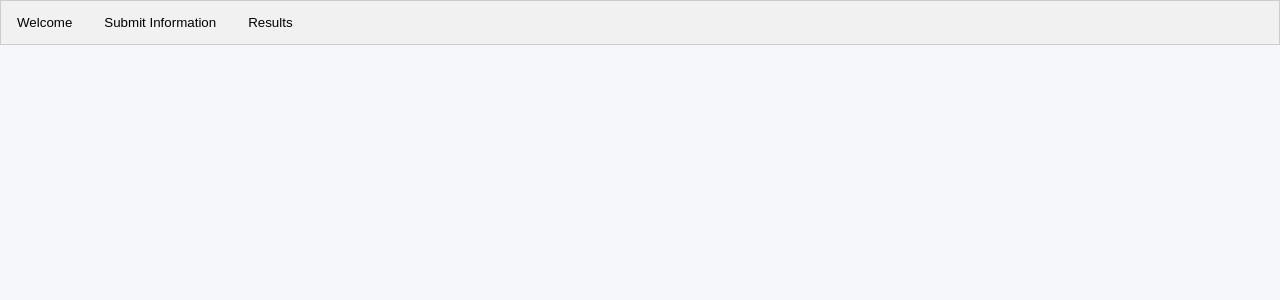
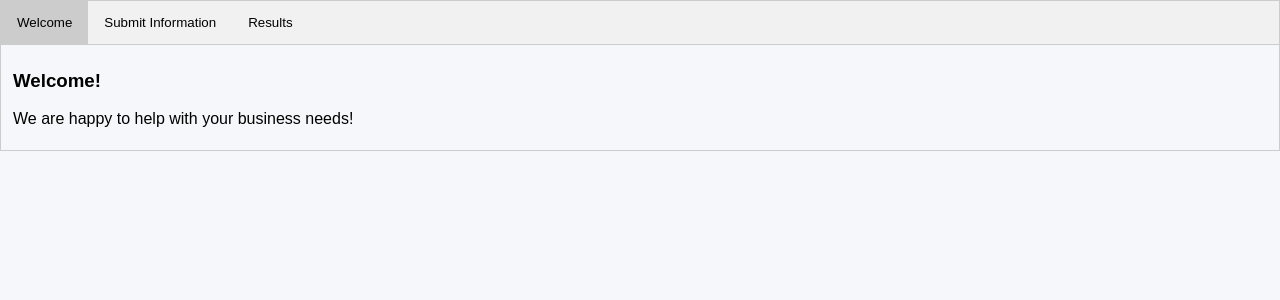
Before and after one commit to kshi4234/Pricing-Simulation, a Flask app: page / in a window 1280 px wide. Shown: the part 84-384 px from the top of the page. Run offline with Flask 3, Linux system fonts and the light colour scheme.

Commit message:
Open Welcome tab by default

```diff
--- a/static/styles.css
+++ b/static/styles.css
@@ -51,6 +51,10 @@ body {
   padding: 6px 12px;
   border: 1px solid #ccc;
   border-top: none;
+}
+
+.tabcontent.active {
+  display:block;
 }
 
 .tabcontent {
--- a/templates/home.html
+++ b/templates/home.html
@@ -10,12 +10,12 @@
         </header>
 
         <div class="tab">
-            <button class="tablinks" onclick="openTab(event, 'Welcome')">Welcome</button>
+            <button class="tablinks active" onclick="openTab(event, 'Welcome')">Welcome</button>
             <button class="tablinks" onclick="openTab(event, 'Submit Information')">Submit Information</button>
             <button class="tablinks" onclick="openTab(event, 'Results')">Results</button>
         </div>
 
-        <div id="Welcome" class="tabcontent">
+        <div id="Welcome" class="tabcontent active">
             <h3>Welcome!</h3>
             <p>We are happy to help with your business needs!</p>
         </div>
```
